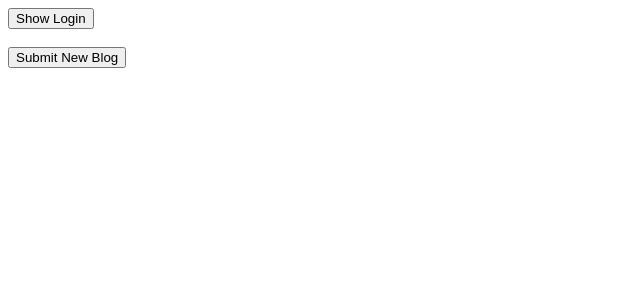
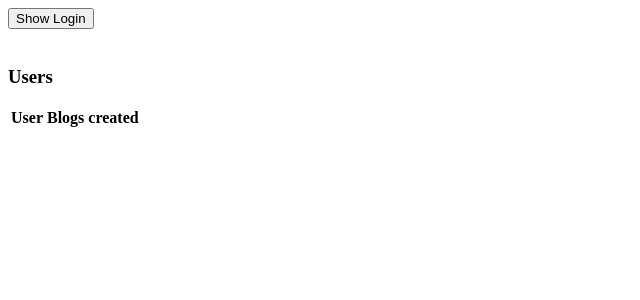
Before and after one commit to mvuoti/kurssi19osa7, a React (Create React App) app in the folder extended_bloglist/: page /users in a window 1280 px wide. Shown: the top 300 px of the page, without its empty margins (0-640 px from the left). Built offline with nearby package versions, Linux system fonts and the light colour scheme.

Commit message:
7.7 käyttäjien näkymä

```diff
--- a/extended_bloglist/package.json
+++ b/extended_bloglist/package.json
@@ -8,6 +8,7 @@
     "react": "^16.12.0",
     "react-dom": "^16.8.6",
     "react-redux": "^7.1.3",
+    "react-router-dom": "^5.1.2",
     "react-scripts": "3.0.1",
     "redux": "^4.0.4"
   },
--- a/extended_bloglist/src/App.js
+++ b/extended_bloglist/src/App.js
@@ -1,27 +1,29 @@
 // eslint-disable-next-line no-unused-vars
 import React from 'react';
-import {connect} from 'react-redux';
+import { BrowserRouter as Router, Route } from 'react-router-dom';
+import { connect } from 'react-redux';
 import './App.css';
-import {setNotificationAction, clearNotificationAction}
+import { setNotificationAction, clearNotificationAction }
   from './reducers/notification_reducer';
-import {setBlogsAction, clearBlogsAction} from './reducers/blogs_reducer';
-import {setUserAction, clearUserAction} from './reducers/user_reducer';
-import {useState, useEffect, createRef} from 'react';
+import { setBlogsAction, clearBlogsAction } from './reducers/blogs_reducer';
+import { setUserAction, clearUserAction } from './reducers/user_reducer';
+import { useState, useEffect, createRef } from 'react';
 import Login from './components/login.js';
 import Blog from './components/Blog.js';
 import BlogEntryForm from './components/blog_entry_form';
 import Notification from './components/notification';
+import Users from './components/users';
 import Togglable from './components/togglable';
 import LoginService from './services/login.js';
 import BlogsService from './services/blogs.js';
-import {useField} from './hooks';
+import { useField } from './hooks';
 
 const NOTIFICATION_DISPLAY_TIME_MS = 3000;
 
 function App({
   notificationText, notificationIsError,
   setNotification, clearNotification,
-  blogs, setBlogs, blogsNotSet, clearBlogs,
+  blogs, setBlogs, isBlogsSet, clearBlogs,
   user, setUser, clearUser, isUserSet
 }) {
   const [notificationTimeoutId, setNotificationTimeoutId] = useState(undefined);
@@ -121,7 +123,7 @@ function App({
   // initiate fetching blogs if logged in
   // and blogs undefined
   useEffect(() => {
-    if (blogsNotSet && isUserSet) {
+    if (!isBlogsSet && isUserSet) {
       doFetchBlogs();
     }
   });
@@ -140,7 +142,7 @@ function App({
             blog={b}
             key={b.id}
             onLikeClicked={onLikeClicked}
-              onBlogRemove={b.user.id === user.id ? onBlogRemove : undefined }
+            onBlogRemove={b.user.id === user.id ? onBlogRemove : undefined}
           />)}
     </div> :
     undefined;
@@ -148,7 +150,8 @@ function App({
 
   return (
     <div className="App">
-      <Notification text={ notificationText } isError={notificationIsError}/>
+      <Router>
+        <Notification text={notificationText} isError={notificationIsError} />
         <Togglable buttonTextWhenClosed='Show Login'
           buttonTextWhenOpen='Hide Login' ref={loginFormRef}>
           <Login
@@ -161,17 +164,23 @@ function App({
             doLogout={onDoLogout}
           />
         </Togglable>
-      <br/>
-      { user !== undefined ?
+        <br />
+        <Route exact path="/">
+          {user !== undefined ?
             <Togglable
-          ref={blogFormRef}G
+              ref={blogFormRef} G
               buttonTextWhenOpen="Cancel"
               buttonTextWhenClosed="Submit New Blog">
               <BlogEntryForm onBlogSubmit={onBlogSubmit} />
             </Togglable> :
             <></>}
-      <br/>
-      <div className="blog-list">{ blogList }</div>
+          <br />
+          <div className="blog-list">{blogList}</div>
+        </Route>
+        <Route path="/users">
+          <Users blogs={blogs} />
+        </Route>
+      </Router>
     </div>
   );
 }
@@ -181,7 +190,7 @@ const mapStateToProps = (state) => {
     notificationText: state.notification.text,
     notificationIsError: state.notification.isError,
     blogs: state.blogs,
-    blogsNotSet: state.blogs === null,
+    isBlogsSet: state.blogs !== null,
     user: state.user,
     isUserSet: state.user !== null,
   };
--- /dev/null
+++ b/extended_bloglist/src/components/users.js
@@ -0,0 +1,33 @@
+import React from 'react';
+
+const calculateCountsByUser = (blogs) => {
+  if (!blogs) {
+    return {};
+  }
+  const counts = {};
+  const addAuthorsCount = (blog) => {
+    const user = blog.author;
+    if (!counts.hasOwnProperty(user)) {
+      counts[user] = 1;
+    } else {
+      counts[user] += 1;
+    }
+  };
+  blogs.forEach(addAuthorsCount);
+  return counts;
+}
+
+const Users = ({blogs}) => {
+  const countsByUser = calculateCountsByUser(blogs);
+  const users = Object.keys(countsByUser);
+  const tableHeads = <tr><th>User</th><th>Blogs created</th></tr>
+  const tableRows = users.sort().map(
+    (u) => <tr><td>{u}</td><td>{countsByUser[u]}</td></tr>
+  );
+  return <div>
+    <h3>Users</h3>
+    <table><tbody>{tableHeads}{tableRows}</tbody></table>
+    </div>;
+};
+
+export default Users;
```
Also changed, not shown: 1 other file (tests, documents, lock files or other folders). Lines whose indentation alone changed are shown as unchanged.
